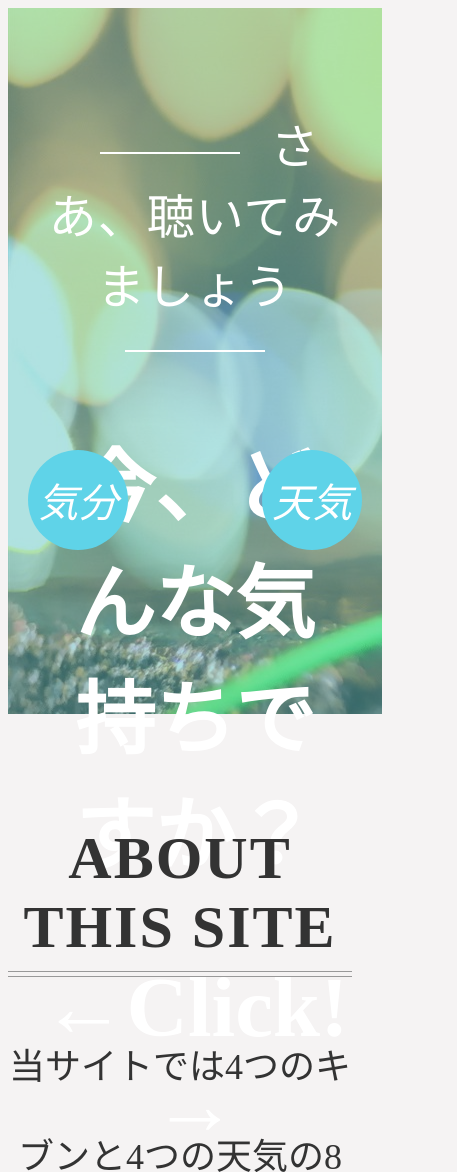
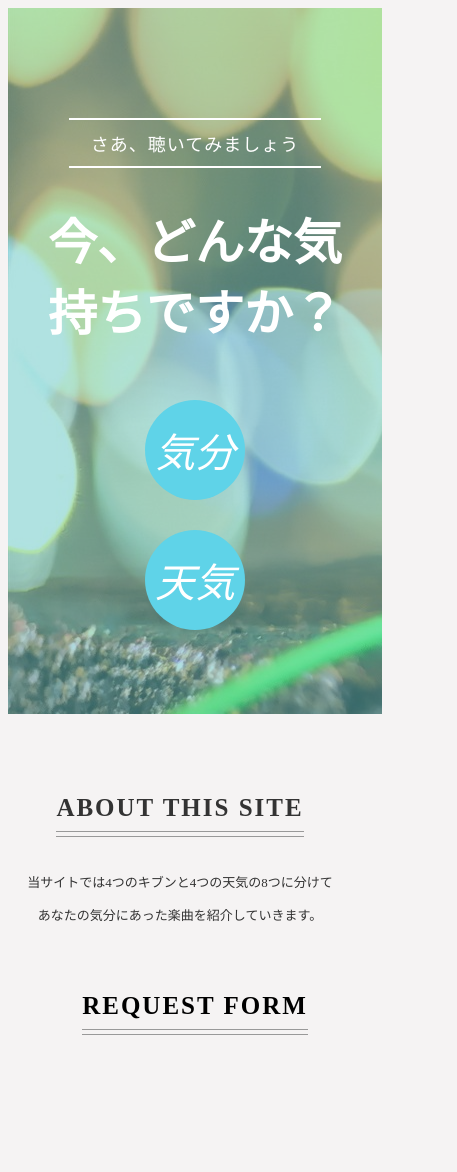
Before and after one commit to smile0yen/MINTY1st.github.io, a plain HTML site: page index.html in a window 390 px wide. Shown: the top 1172 px of the page, 457 px wide, since content can reach past the window. Drawn offline with nearby package versions, Linux system fonts and the light colour scheme.

Commit message:
一旦保存
少しレスポンシブ少し対応

```diff
--- a/css/style.css
+++ b/css/style.css
@@ -247,3 +247,60 @@ body {
 .request {
     padding: 80px 0 150px;
 }
+
+
+/*---スマートフォン用css---*/
+
+@media(max-width:768px) {
+    .site-title-sub::before,
+    .site-title-sub::after {
+        display: block;
+        width: 80%;
+        margin: 10px auto;
+    }
+    .site-title-sub {
+        font-size: 1.8rem;
+    }
+    .site-title {
+        margin-top: 35px;
+        font-size: 4.9rem;
+    }
+    .site-click {
+        display: none;
+    }
+    .circle-bg-t {
+        left: 50%;
+        top: 450px;
+    }
+    .circle-bg-w {
+        left: 50%;
+        top: 580px;
+    }
+    .outer-icons-t {
+        left: 50%;
+        top: 440px;
+    }
+    .outer-icons-w {
+        left: 50%;
+        top: 570px;
+    }
+    .six {
+        top: 100px;
+    }
+    .seven {
+        top: 100px;
+    }
+    .heading {
+        font-size: 2.5rem;
+        margin: auto;
+    }
+    body {
+        font-size: 1.3rem;
+    }
+    .about-text {
+        font-size: 1.3rem;
+    }
+    .request {
+        padding: 0 0 150px;
+    }
+}
--- a/index.html
+++ b/index.html
@@ -3,6 +3,7 @@
 
 <head>
     <meta charset="UTF-8">
+    <meta name="viewport" content="width=device-width,initial-scale=1.0,minimum-scale=1.0">
     <meta name="viewport" content="width=device-width,initial-scale=1.0,minimum-scale=1.0">
     <title>test</title>
     <link rel="stylesheet" type="text/css" href="css/fontello.css">
--- a/js/script.js
+++ b/js/script.js
@@ -10,9 +10,9 @@ $(document).ready(function () {
             $('.outer-icons-t').animate({
                 opacity: 1
             }, 1000);
+            open = true;
 
 
-            open = true;
         } else {
             $(this).animate({
                 height: '-=10px',
```
